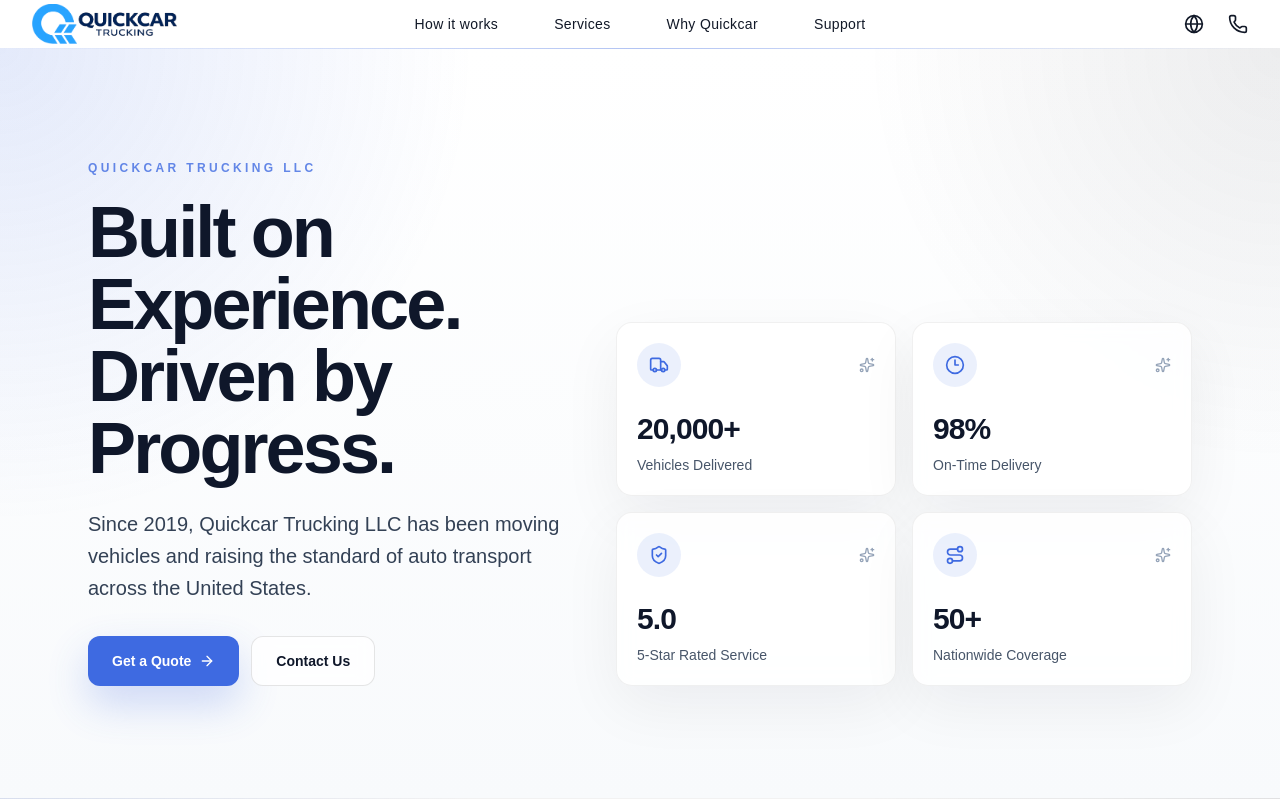
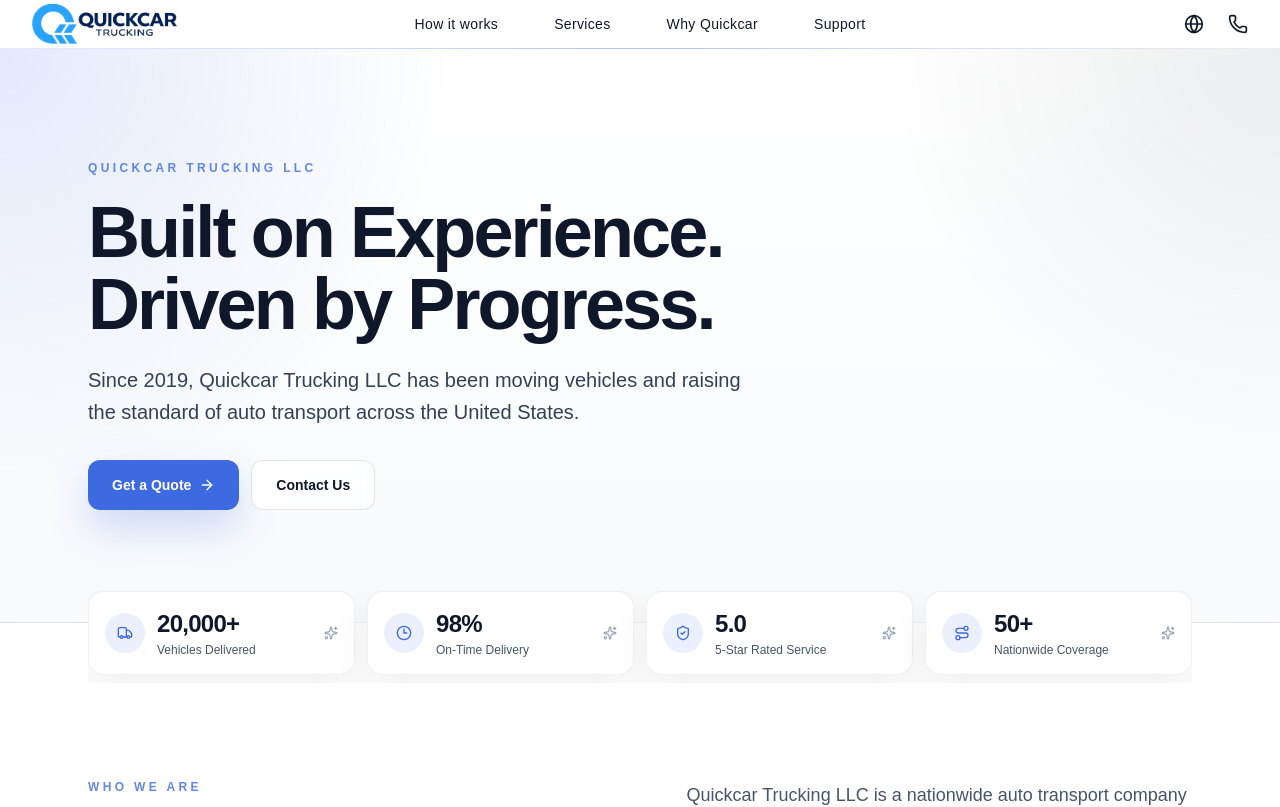
Before and after one commit to ShohruhKuklanov/quickcar-trucking, a Next.js app: page /about-us in a window 1280 px wide. Shown: the top 807 px of the page. Built offline with nearby package versions, Linux system fonts and the light colour scheme.

Commit message:
Adjust About page metrics layout

```diff
--- a/src/app/about-us/page.tsx
+++ b/src/app/about-us/page.tsx
@@ -115,7 +115,7 @@
     <main className="bg-white text-[#111827]">
       <section className="relative overflow-hidden border-b border-black/5 bg-[radial-gradient(circle_at_top_left,rgba(62,106,225,0.14),transparent_32%),radial-gradient(circle_at_top_right,rgba(17,24,39,0.08),transparent_28%),linear-gradient(180deg,#ffffff_0%,#f8fafc_100%)]">
         <div className="absolute inset-x-0 top-0 h-px bg-linear-to-r from-transparent via-primary/40 to-transparent" />
-        <div className="mx-auto flex max-w-6xl flex-col gap-14 px-6 py-20 sm:py-24 lg:flex-row lg:items-end lg:justify-between lg:py-28">
+        <div className="mx-auto max-w-6xl px-6 py-20 sm:py-24 lg:py-28">
           <div className="max-w-3xl">
             <SectionEyebrow>Quickcar Trucking LLC</SectionEyebrow>
             <h1 className="mt-5 max-w-3xl text-5xl font-semibold tracking-[-0.04em] text-[#0f172a] sm:text-6xl lg:text-7xl">
@@ -141,23 +141,29 @@
               </Link>
             </div>
           </div>
+        </div>
+      </section>
 
-          <div className="grid w-full max-w-xl gap-4 sm:grid-cols-2">
+      <section className="relative -mt-8 z-10">
+        <div className="mx-auto max-w-6xl px-6">
+          <div className="flex gap-3 overflow-x-auto pb-2 [scrollbar-width:none] [&::-webkit-scrollbar]:hidden">
             {metrics.map((metric) => {
               const Icon = metric.icon;
               return (
                 <div
                   key={metric.label}
-                  className="group rounded-2xl border border-black/6 bg-white/85 p-5 shadow-[0_20px_60px_rgba(15,23,42,0.06)] backdrop-blur transition duration-300 hover:-translate-y-1 hover:border-primary/20 hover:shadow-[0_24px_70px_rgba(62,106,225,0.12)]"
+                  className="group min-w-60 flex-1 rounded-2xl border border-black/6 bg-white/92 px-4 py-4 shadow-[0_16px_40px_rgba(15,23,42,0.06)] backdrop-blur transition duration-300 hover:-translate-y-0.5 hover:border-primary/20 hover:shadow-[0_20px_48px_rgba(62,106,225,0.1)]"
                 >
-                  <div className="flex items-center justify-between">
-                    <span className="inline-flex h-11 w-11 items-center justify-center rounded-full bg-primary/10 text-primary transition duration-300 group-hover:bg-primary group-hover:text-white">
-                      <Icon className="h-5 w-5" />
+                  <div className="flex items-center gap-3">
+                    <span className="inline-flex h-10 w-10 flex-none items-center justify-center rounded-full bg-primary/10 text-primary transition duration-300 group-hover:bg-primary group-hover:text-white">
+                      <Icon className="h-4 w-4" />
                     </span>
-                    <Sparkles className="h-4 w-4 text-[#94a3b8]" />
+                    <div className="min-w-0">
+                      <div className="text-2xl font-semibold tracking-[-0.03em] text-[#0f172a]">{metric.value}</div>
+                      <p className="mt-0.5 text-xs font-medium text-[#475569]">{metric.label}</p>
+                    </div>
+                    <Sparkles className="ml-auto h-3.5 w-3.5 flex-none text-[#94a3b8]" />
                   </div>
-                  <div className="mt-6 text-3xl font-semibold tracking-[-0.03em] text-[#0f172a]">{metric.value}</div>
-                  <p className="mt-2 text-sm text-[#475569]">{metric.label}</p>
                 </div>
               );
             })}
```
